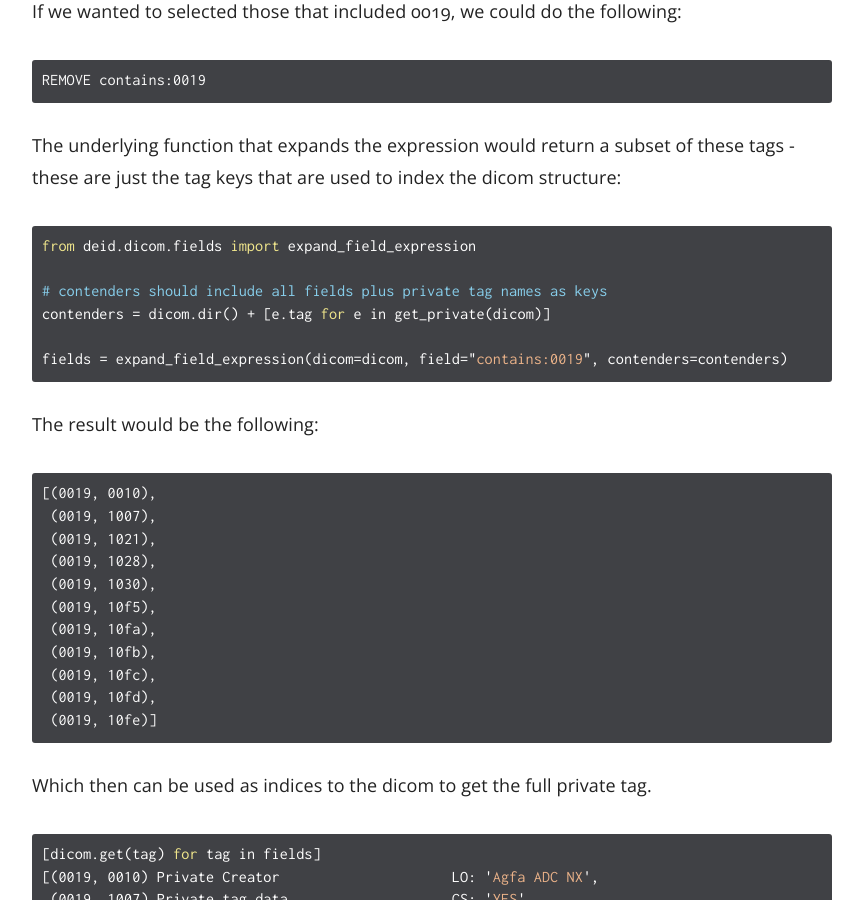
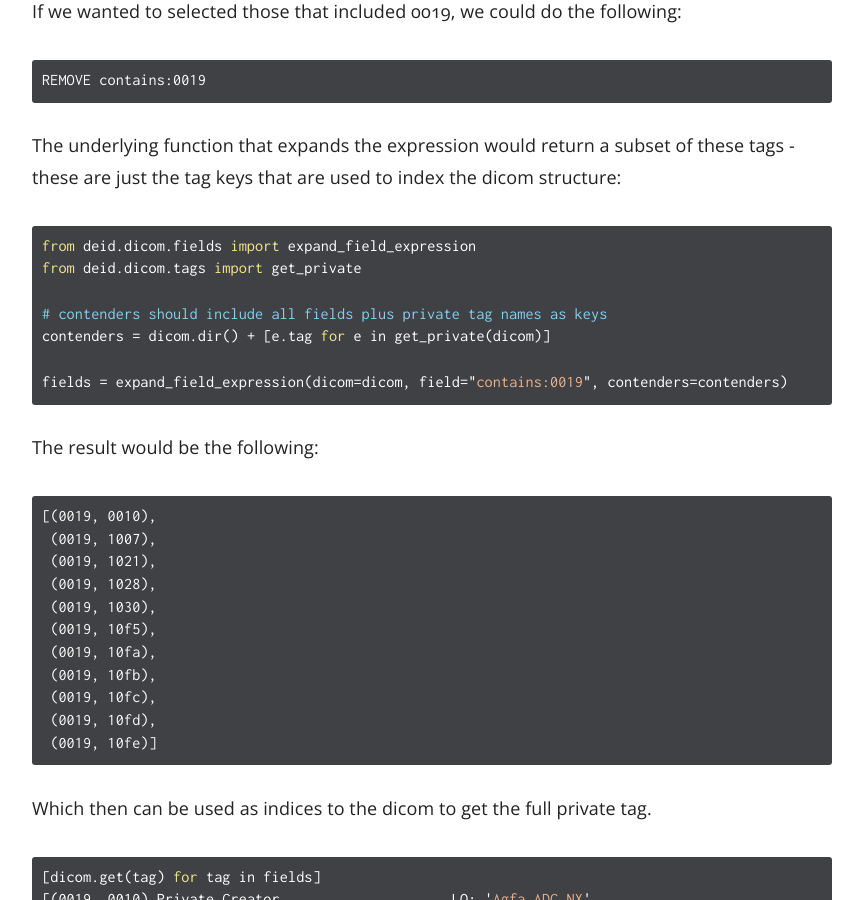
Before and after one commit to pydicom/deid, a Jekyll site: the page built from docs/_docs/user-docs/recipe-headers.md, in a window 1280 px wide and 900 px high, scrolled down 9532 px. Shown: the whole window, without its empty margins (358-1221 px from the left). Built offline with Jekyll 4.4.1, drawn with Linux system fonts in a browser that asks for light colours.

Commit message:
adding missing  import to docs
Signed-off-by: vsoch <vsochat@stanford.edu>

````diff
--- a/docs/_docs/user-docs/recipe-headers.md
+++ b/docs/_docs/user-docs/recipe-headers.md
@@ -353,6 +353,7 @@ structure:
 
 ```python
 from deid.dicom.fields import expand_field_expression
+from deid.dicom.tags import get_private
 
 # contenders should include all fields plus private tag names as keys
 contenders = dicom.dir() + [e.tag for e in get_private(dicom)]
````
